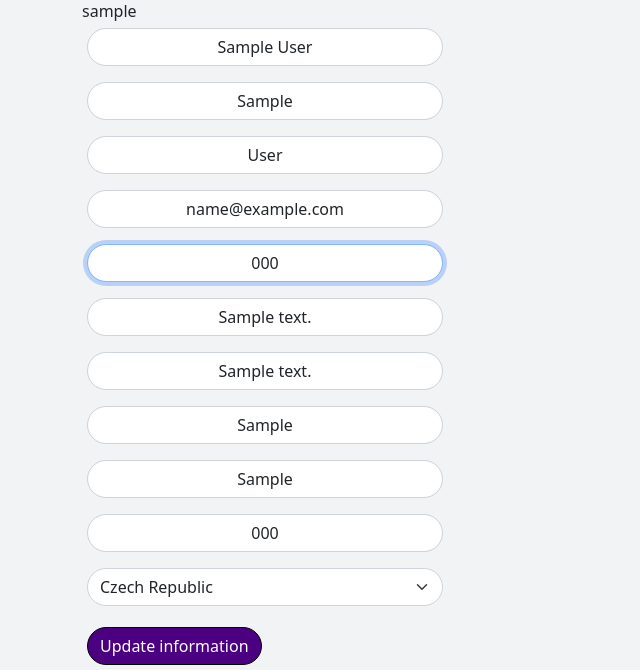
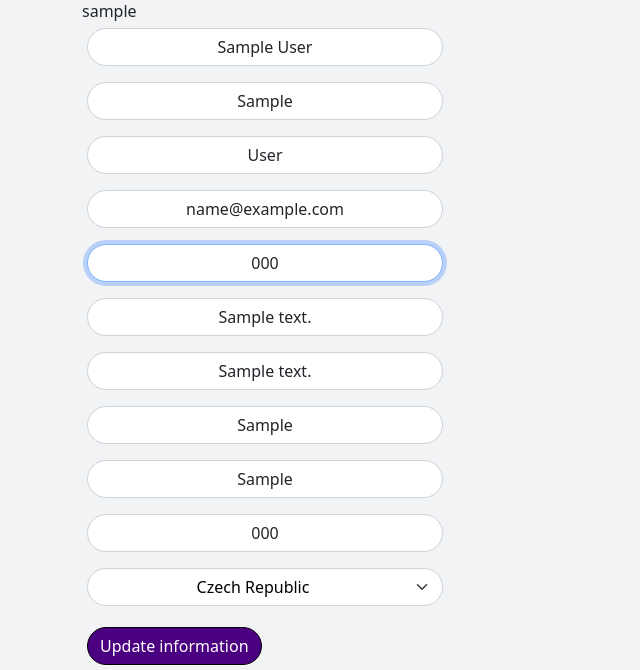
Before and after one commit to James-VT/MS4_White_Whale_Fundraising, a Django app: page /profile/ in a window 1280 px wide. Shown: the part 317-987 px from the top of the page, without its empty margins (0-640 px from the left). Run offline with Django 3.2, Linux system fonts and the light colour scheme; a user stored in the database is signed in; tables that the repository leaves empty hold one stand-in row (values such as "Sample post"); some libraries are stand-ins or nearby versions.

Commit message:
Edits styling of profile page

```diff
--- a/profiles/static/profiles/css/profile.css
+++ b/profiles/static/profiles/css/profile.css
@@ -16,6 +16,15 @@
     border-radius: 20px;
 }
 
-#id_default_country {
+/* Some of below styling for country field taken from CI's Boutique Ado project for same */
+
+#id_default_country,
+#id_default_country option:not(:first-child) {
+    color: #000;
     margin: 5px;
+    text-align: center;
 }
+
+#id_default_country option:first-child {
+    color: #6c6c6c;
+}
--- /dev/null
+++ b/profiles/static/profiles/js/profiles.js
@@ -0,0 +1,14 @@
+// Below JS for country field taken from CI's Boutique Ado for same
+
+let countrySelected = $('#id_default_country').val();
+if(!countrySelected) {
+    $('#id_default_country').css('color', '#6c6c6c');
+};
+$('#id_default_country').change(function() {
+    countrySelected = $(this).val();
+    if(!countrySelected) {
+        $(this).css('color', '#6c6c6c');
+    } else {
+        $(this).css('color', '#000');
+    }
+});
--- a/profiles/templates/profiles/profile.html
+++ b/profiles/templates/profiles/profile.html
@@ -42,3 +42,7 @@
         </div>
         {{ profile }}
 {% endblock %}
+
+{% block postloadjs %}
+    <script type="text/javascript" src="{% static 'profiles/js/profiles.js' %}"></script>
+{% endblock %}
```
